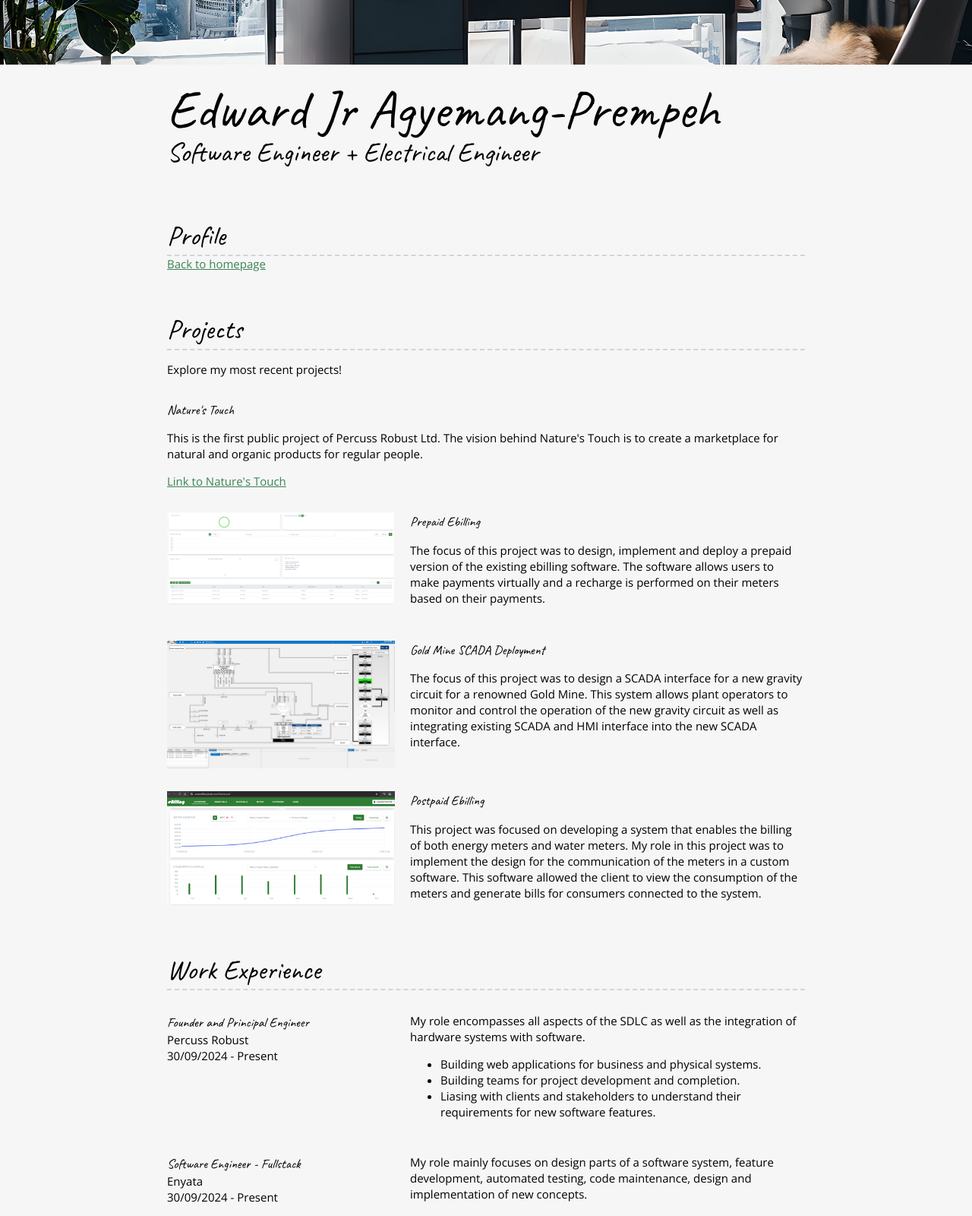
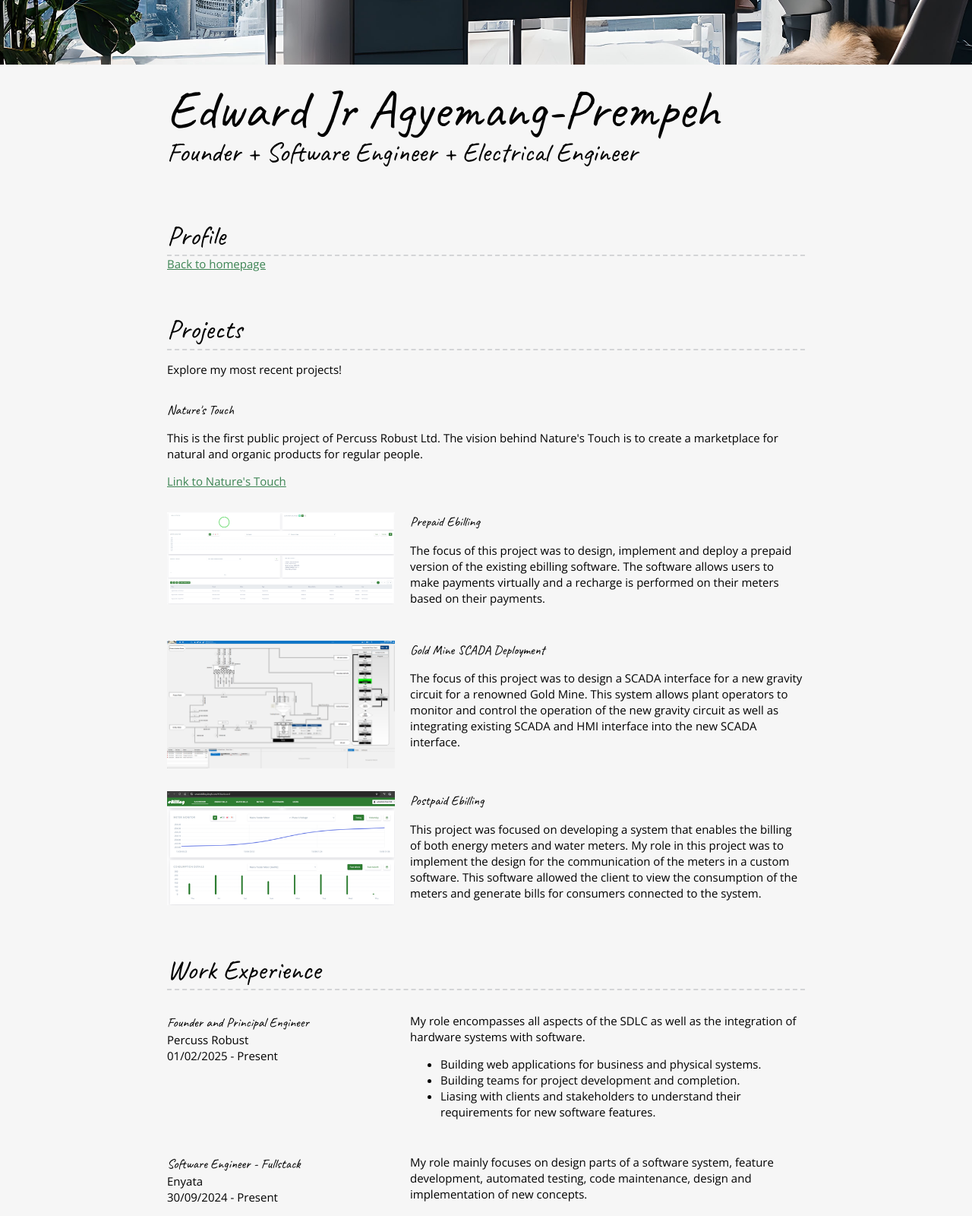
Before and after one commit to cappochinho/personal-site, a plain HTML site: page resume.html in a window 1280 px wide. Shown: the part 290-1890 px from the top of the page at 76% size. Drawn offline with nearby package versions, Linux system fonts and the light colour scheme.

Commit message:
Update resume.html

```diff
--- a/resume.html
+++ b/resume.html
@@ -16,7 +16,7 @@
       <div class="content-wrapper">
         <!-- Start content edits below this line. -->
         <h1>Edward Jr Agyemang-Prempeh</h1>
-        <h2>Software Engineer + Electrical Engineer</h2>
+        <h2>Founder + Software Engineer + Electrical Engineer</h2>
 
         <!-- End content edits here. -->
     </div>
@@ -81,7 +81,7 @@
           <div class="work-details">
             <h3>Founder and Principal Engineer</h3>
             <p>Percuss Robust</p>
-            <p>30/09/2024 - Present</p>
+            <p>01/02/2025 - Present</p>
           </div>
           <div class="work-summary">
             <p>My role encompasses all aspects of the SDLC as well as the integration of hardware systems with software.</p>
```
